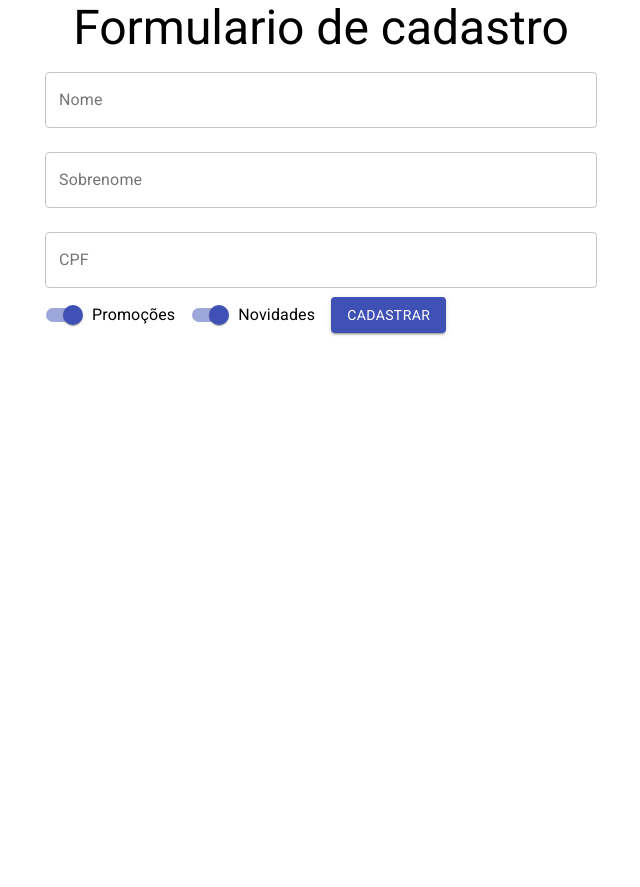
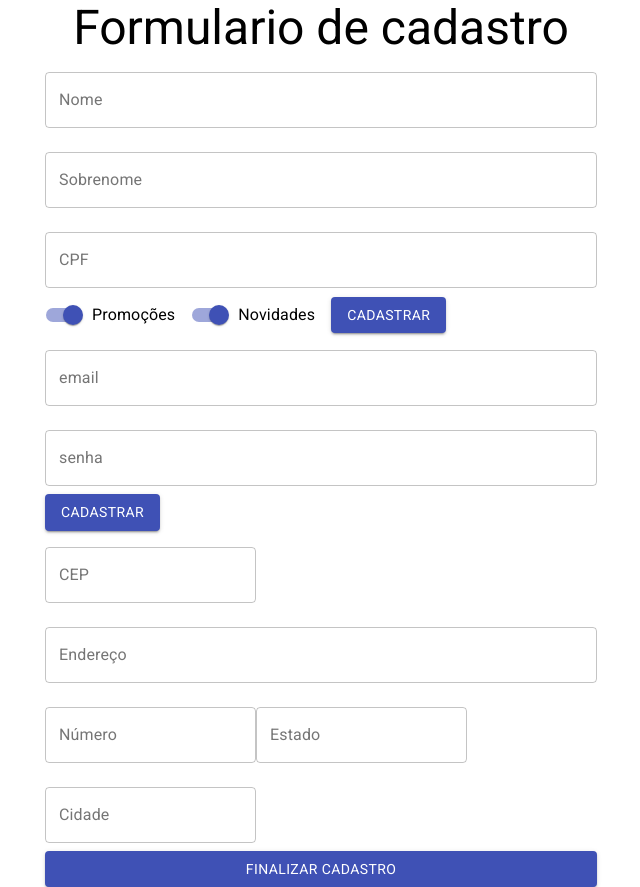
Before and after one commit to Rafael-Wassoaski/formularioReact, a React (Create React App) app: page / in a window 1280 px wide. Shown: the whole page, without its empty margins (319-959 px from the left). Before the commit the page ends 800 px from the top, so only its background shows below. Built offline with nearby package versions, Linux system fonts and the light colour scheme.

Commit message:
#time 26m
* Edição: Aumentando complexidade do fomulário, adicionando campos para login e senha e dados de entrega como endereço, cep, estado e cidade

* Edição: Modularizando os formuçalários em arquivos únicos para cada um

```diff
--- /dev/null
+++ b/src/components/SignInForm/DeliveryForm.jsx
@@ -0,0 +1,18 @@
+import React from "react";
+import {Button, TextField} from "@material-ui/core";
+
+function DeliveryForm(){
+return(
+    <form>
+        <TextField id='cep' label='CEP' type='number' variant='outlined' margin='normal'/>
+        <TextField id='endereco' label='Endereço' type='text' variant='outlined' margin='normal' fullWidth/>
+        <TextField id='numero' label='Número' type='number' variant='outlined' margin='normal' />
+        <TextField id='estado' label='Estado' type='text' variant='outlined' margin='normal' />
+        <TextField id='cidade' label='Cidade' type='text' variant='outlined' margin='normal' />
+        <Button type='submit' variant='contained' color='primary' fullWidth>Finalizar cadastro</Button>
+
+    </form>
+)
+}
+
+export default DeliveryForm;
--- /dev/null
+++ b/src/components/SignInForm/PersonalData.jsx
@@ -0,0 +1,75 @@
+import React, {useState} from "react";
+import {Button, TextField, Switch, FormControlLabel} from "@material-ui/core";
+
+function PersonalData({aoEnviar, validaCPF}) {
+    const [nome, setNome] = useState('');
+    const [sobreNome, setSobreNome] = useState('');
+    const [cpf, setCpf] = useState('');
+    const [promocoes, setPromocoes] = useState(true);
+    const [novidades, setNovidade] = useState(true);
+    const [erros, setErros] = useState({
+        cpf: {valido: true, helpText: ''}
+    });
+
+    return (
+        <form onSubmit={(event) => {
+            event.preventDefault();
+            aoEnviar({nome, sobreNome, cpf, novidades, promocoes});
+        }}>
+            <TextField
+                value={nome}
+                onChange={(event) => {
+                    let tmpNome = event.target.value;
+                    setNome(tmpNome);
+                }}
+                id='nome' label='Nome' type='text' variant='outlined' margin='normal' fullWidth/>
+
+            <TextField
+                value={sobreNome}
+                onChange={(event) => {
+                    setSobreNome(event.target.value);
+                }}
+                id='sobrenome' label='Sobrenome' type='text' variant='outlined' margin='normal' fullWidth/>
+
+            <TextField
+                value={cpf}
+                helperText={erros.cpf.helpText}
+                error={!erros.cpf.valido}
+                onBlur={(event) => {
+                    const isValid = validaCPF(cpf);
+                    setErros(isValid);
+                }}
+                onChange={(event) => {
+                    let tmpCPF = event.target.value;
+                    if (tmpCPF.length <= 11) {
+                        setCpf(tmpCPF);
+                    }
+
+                }} id='cpf' label='CPF' type='text' variant='outlined' margin='normal' fullWidth/>
+
+            <FormControlLabel control={
+                <Switch name='Promoções'
+                        checked={promocoes}
+
+                        onChange={(event) => {
+                            setPromocoes(event.target.checked);
+                        }}
+                        color='primary'/>
+            } label='Promoções'/>
+
+            <FormControlLabel control={
+                <Switch name='Novidades'
+                        checked={novidades}
+                        onChange={(event) => {
+                            setNovidade(event.target.checked);
+                        }}
+                        color='primary'/>
+            } label='Novidades'/>
+
+
+            <Button type='submit' variant='contained' color='primary'>Cadastrar</Button>
+        </form>
+    )
+}
+
+export default PersonalData;
--- a/src/components/SignInForm/SignInForm.jsx
+++ b/src/components/SignInForm/SignInForm.jsx
@@ -1,74 +1,18 @@
-import React, {useState} from "react";
+import React, {Fragment, useState} from "react";
 import {Button, TextField, Switch, FormControlLabel} from "@material-ui/core";
+import PersonalData from "./PersonalData";
+import UserData from "./UserData";
+import DeliveryForm from "./DeliveryForm";
 
 function SignInForm({aoEnviar, validaCPF}) {
-    const [nome, setNome] = useState('');
-    const [sobreNome, setSobreNome] = useState('');
-    const [cpf, setCpf] = useState('');
-    const [promocoes, setPromocoes] = useState(true);
-    const [novidades, setNovidade] = useState(true);
-    const [erros, setErros] = useState({
-        cpf: {valido: true, helpText: ''}
-    });
+
 
     return (
-        <form onSubmit={(event) => {
-            event.preventDefault();
-            aoEnviar({nome, sobreNome, cpf, novidades, promocoes});
-        }}>
-            <TextField
-                value={nome}
-                onChange={(event) => {
-                    let tmpNome = event.target.value;
-                    setNome(tmpNome);
-                }}
-                id='nome' label='Nome' type='text' variant='outlined' margin='normal' fullWidth/>
-
-            <TextField
-                value={sobreNome}
-                onChange={(event) => {
-                    setSobreNome(event.target.value);
-                }}
-                id='sobrenome' label='Sobrenome' type='text' variant='outlined' margin='normal' fullWidth/>
-
-            <TextField
-                value={cpf}
-                helperText={erros.cpf.helpText}
-                error={!erros.cpf.valido}
-                onBlur={(event)=>{
-                    const isValid = validaCPF(cpf);
-                    setErros(isValid);
-                }}
-                onChange={(event) => {
-                    let tmpCPF = event.target.value;
-                    if (tmpCPF.length <= 11) {
-                        setCpf(tmpCPF);
-                    }
-
-                }} id='cpf' label='CPF' type='text' variant='outlined' margin='normal' fullWidth/>
-
-            <FormControlLabel control={
-                <Switch name='Promoções'
-                        checked={promocoes}
-
-                        onChange={(event) => {
-                            setPromocoes(event.target.checked);
-                        }}
-                        color='primary'/>
-            } label='Promoções'/>
-
-            <FormControlLabel control={
-                <Switch name='Novidades'
-                        checked={novidades}
-                        onChange={(event) => {
-                            setNovidade(event.target.checked);
-                        }}
-                        color='primary'/>
-            } label='Novidades'/>
-
-
-            <Button type='submit' variant='contained' color='primary'>Cadastrar</Button>
-        </form>
+        <Fragment>
+            <PersonalData aoEnviar={aoEnviar} validaCPF={validaCPF}/>
+            <UserData/>
+            <DeliveryForm/>
+        </Fragment>
     )
 }
 
--- /dev/null
+++ b/src/components/SignInForm/UserData.jsx
@@ -0,0 +1,14 @@
+import React from "react";
+import {Button, TextField} from "@material-ui/core";
+
+function UserData() {
+    return (
+        <form>
+            <TextField id='email' label='email' type='email' variant='outlined' margin='normal' fullWidth/>
+            <TextField id='senha' label='senha' type='password' variant='outlined' margin='normal' fullWidth/>
+            <Button type='submit' variant='contained' color='primary'>Cadastrar</Button>
+        </form>
+    )
+}
+
+export default UserData;
```
